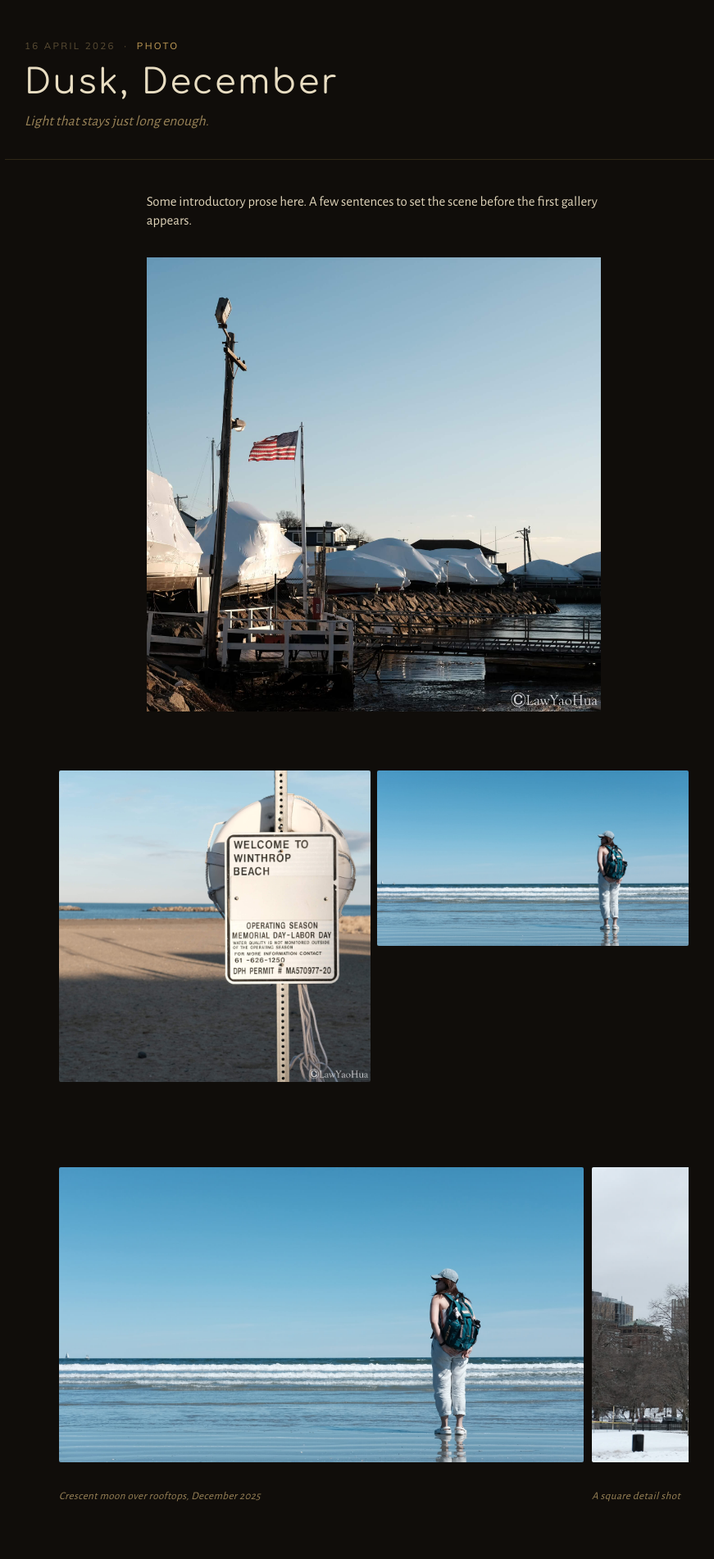
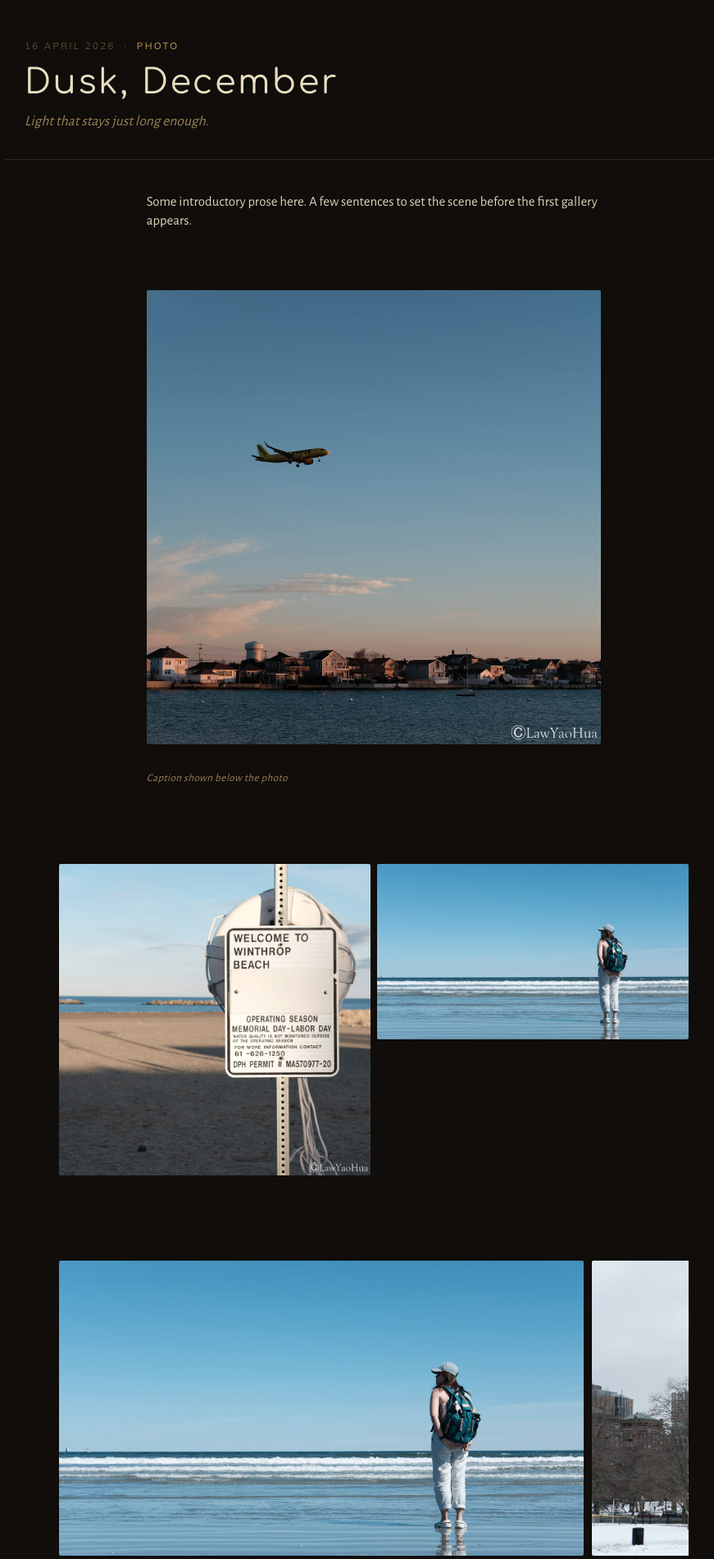
Before and after one commit to yhlreporter/site, a Jekyll site: the page built from _posts/2026-04-16-dusk-december.md, in a window 1280 px wide. Shown: the top 1902 px of the page at 82% size, without its empty margins (184-1055 px from the left). Built offline with Jekyll 4.4.1, drawn with Linux system fonts in a browser that asks for light colours; comment, search, counter and statistics services are not loaded.

Commit message:
update gallery with single-image

```diff
--- a/_posts/2026-04-16-dusk-december.md
+++ b/_posts/2026-04-16-dusk-december.md
@@ -8,7 +8,13 @@ category: Photo
 
 Some introductory prose here. A few sentences to set the scene before the first gallery appears.
 
-![Your caption here]({{ '/assets/images/photo-6.jpg' | relative_url }})
+<div class="single-image">
+  <div class="gallery__item" data-src="{{ '/assets/images/photo-4.jpg' | relative_url }}">
+    <img src="{{ '/assets/images/photo-4.jpg' | relative_url }}" alt="Describe the photo" />
+    <div class="gallery__caption-hidden">Caption shown in lightbox</div>
+    <p class="gallery__caption">Caption shown below the photo</p>
+  </div>
+</div>
 
 <div class="gallery gallery--masonry">
   <div class="gallery__item" data-src="{{ '/assets/images/photo-8.jpg' | relative_url }}">
--- a/assets/css/gallery.css
+++ b/assets/css/gallery.css
@@ -246,3 +246,43 @@
 .gallery--masonry .gallery__item.is-16-9 {
   grid-column: span 2;
 }
+
+/* ════════════════════════════════════════════════════
+   SINGLE IMAGE — inline photo at post body width (68ch)
+   Caption shown on page below photo and in lightbox.
+   ════════════════════════════════════════════════════ */
+.single-image {
+  width: 100%;
+  max-width: 68ch;
+  margin: 2.5rem auto;
+}
+
+.single-image .gallery__item {
+  cursor: pointer;
+  overflow: hidden;
+  border-radius: 2px;
+  position: relative;
+}
+
+.single-image .gallery__item img {
+  width: 100%;
+  height: auto;
+  display: block;
+  border-radius: 2px;
+  transition: opacity 0.25s ease;
+}
+
+.single-image .gallery__item:hover img {
+  opacity: 0.82;
+}
+
+.single-image .gallery__caption {
+  font-family: var(--font-serif);
+  font-weight: 300;
+  font-size: 0.82rem;
+  font-style: italic;
+  letter-spacing: 0.03em;
+  color: var(--ink-muted);
+  margin-top: 0.55rem;
+  line-height: 1.5;
+}
```
Also changed, not shown: WRITING-GUIDE.md (+20 -4 lines).
